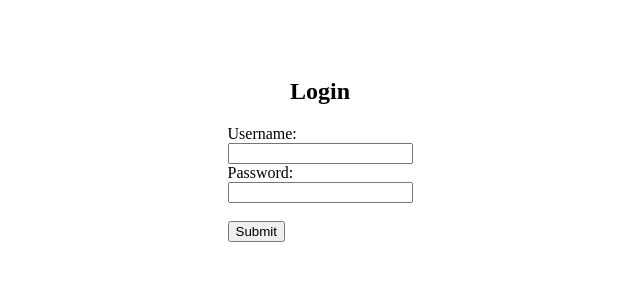
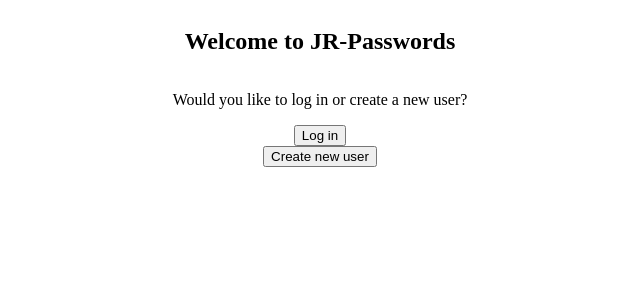
Before and after one commit to Skely157/JR-Dev, a SvelteKit app in the folder webdesign/JR-Passwords/my-app/: page / in a window 1280 px wide. Shown: the top 300 px of the page, without its empty margins (320-960 px from the left). Built offline with nearby package versions, Linux system fonts and the light colour scheme.

Commit message:
Basic login and tried rerouting

```diff
--- a/webdesign/JR-Passwords/my-app/src/routes/+page.svelte
+++ b/webdesign/JR-Passwords/my-app/src/routes/+page.svelte
@@ -1,35 +1,19 @@
-
 <style>
-    #login-container{
+    body{
         display: flex;
         flex-direction: column;
         align-items: center;
-        padding: 50px;
     }
 </style>
 
 
 <body>
-    <div id="login-container">
-        <h2>Login</h2>
-        <form action=" " method="POST">
-            <div class="login-group">
-                <label for="username">Username:</label><br>
-                <input type="text" id="username" name="username" required><br>
-            </div>
-            <div class="login-group">
-                <label for="password">Password:</label><br>
-                <input type="password" id="password" name="password"><br><br>
-            </div>
-            <button on:click={changeStatus} type="submit">{buttonStatus}</button>
-        </form>
-    </div>
+    <h2>Welcome to JR-Passwords</h2>
+    <p>Would you like to log in or create a new user?</p>
+    <a href="login.svelte">
+        <button>Log in</button>
+    </a>
+    <a href=" ">
+        <button>Create new user</button>
+    </a>
 </body>
-
-<script>
-    let buttonStatus = "Submit";
-
-    function changeStatus(){
-        let buttonStatus = "Success"
-    }
-</script>
```
Also changed, not shown: webdesign/JR-Passwords/my-app/src/routes/login.svelte (added, +35 -0 lines).
